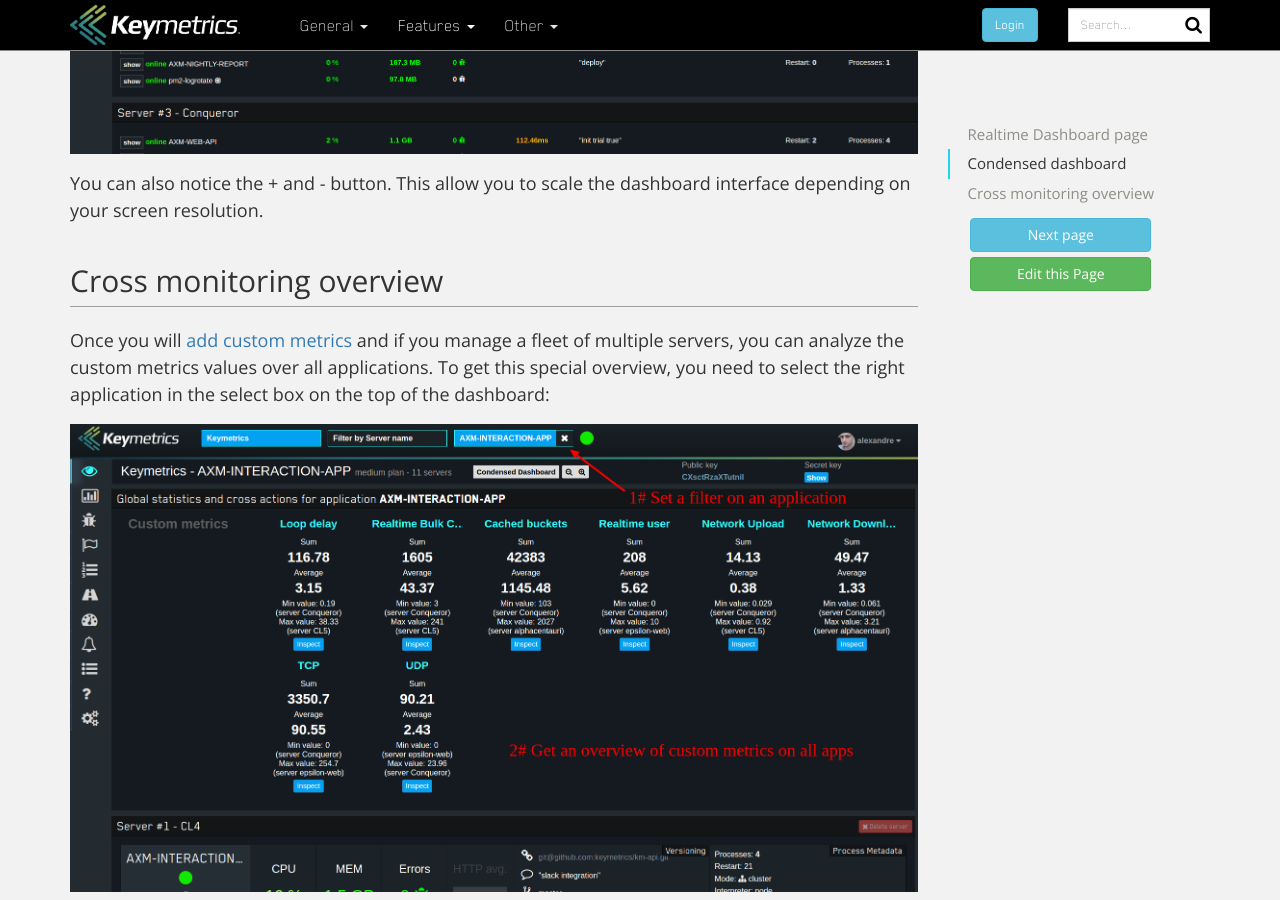
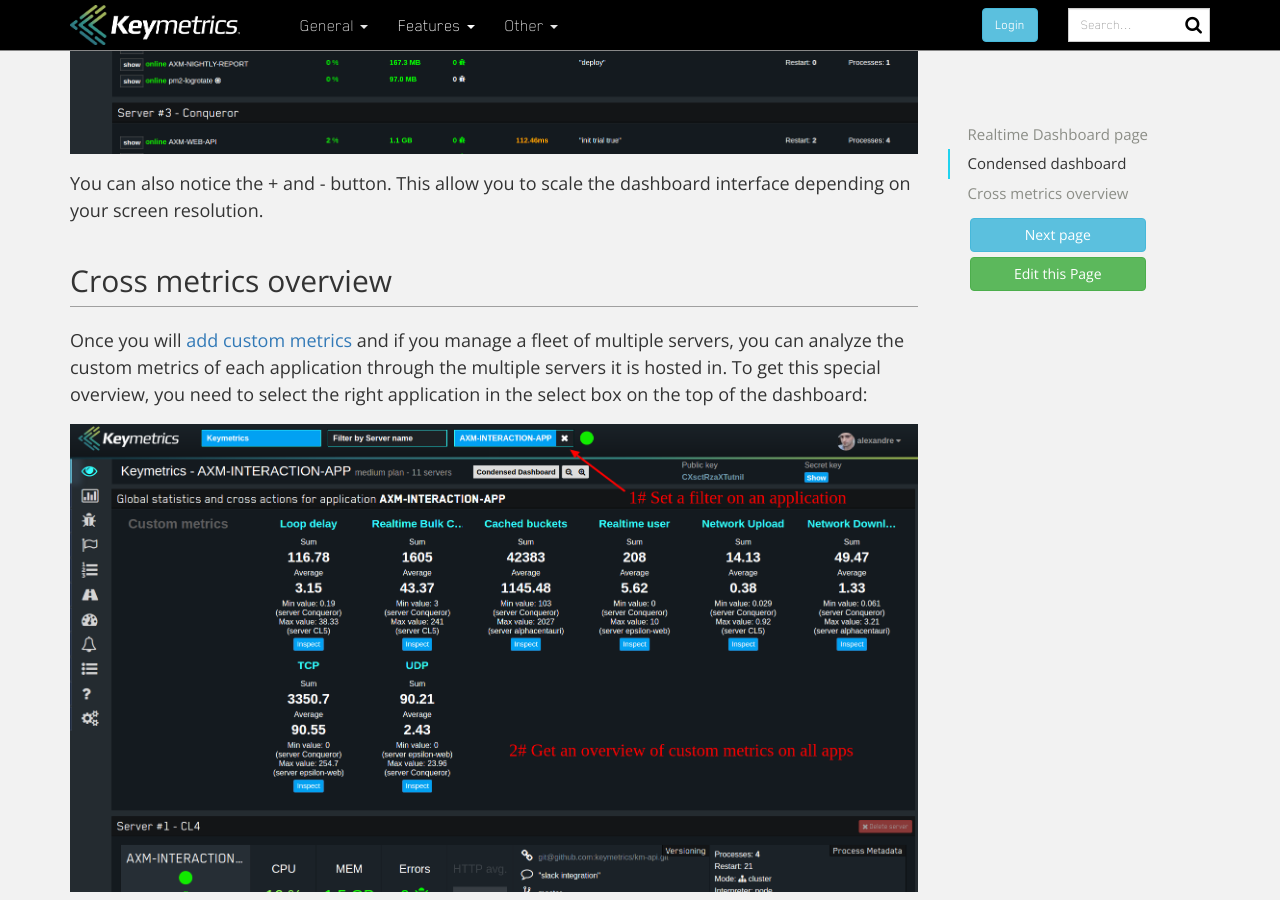
Before and after one commit to keymetrics/keymetrics.github.io, a Jekyll site: the page built from docs/keymetrics/dashboard.md, in a window 1280 px wide and 900 px high, scrolled down 1313 px. Built offline with Jekyll 4.4.1, drawn with Linux system fonts in a browser that asks for light colours; nearby versions of some CDN libraries; a script that is not in the unit is left out; comment, search, counter and statistics services are not loaded.

Commit message:
Update dashboard.md

```diff
--- a/docs/keymetrics/dashboard.md
+++ b/docs/keymetrics/dashboard.md
@@ -19,8 +19,8 @@ If you run a lot of servers and application, the condensed feature allows you to
 
 You can also notice the + and - button. This allow you to scale the dashboard interface depending on your screen resolution.
 
-## Cross monitoring overview
+## Cross metrics overview
 
-Once you will [add custom metrics](http://docs.keymetrics.io/docs/pages/custom-metrics/#expose-metrics-measure-anything) and if you manage a fleet of multiple servers, you can analyze the custom metrics values over all applications. To get this special overview, you need to select the right application in the select box on the top of the dashboard:
+Once you will [add custom metrics](http://docs.keymetrics.io/docs/pages/custom-metrics/#expose-metrics-measure-anything) and if you manage a fleet of multiple servers, you can analyze the custom metrics of each application through the multiple servers it is hosted in. To get this special overview, you need to select the right application in the select box on the top of the dashboard:
 
 <a href="/images/orchestration.png" title="Keymetrics interface explanation"><img src="/images/orchestration.png"/></a>
```
